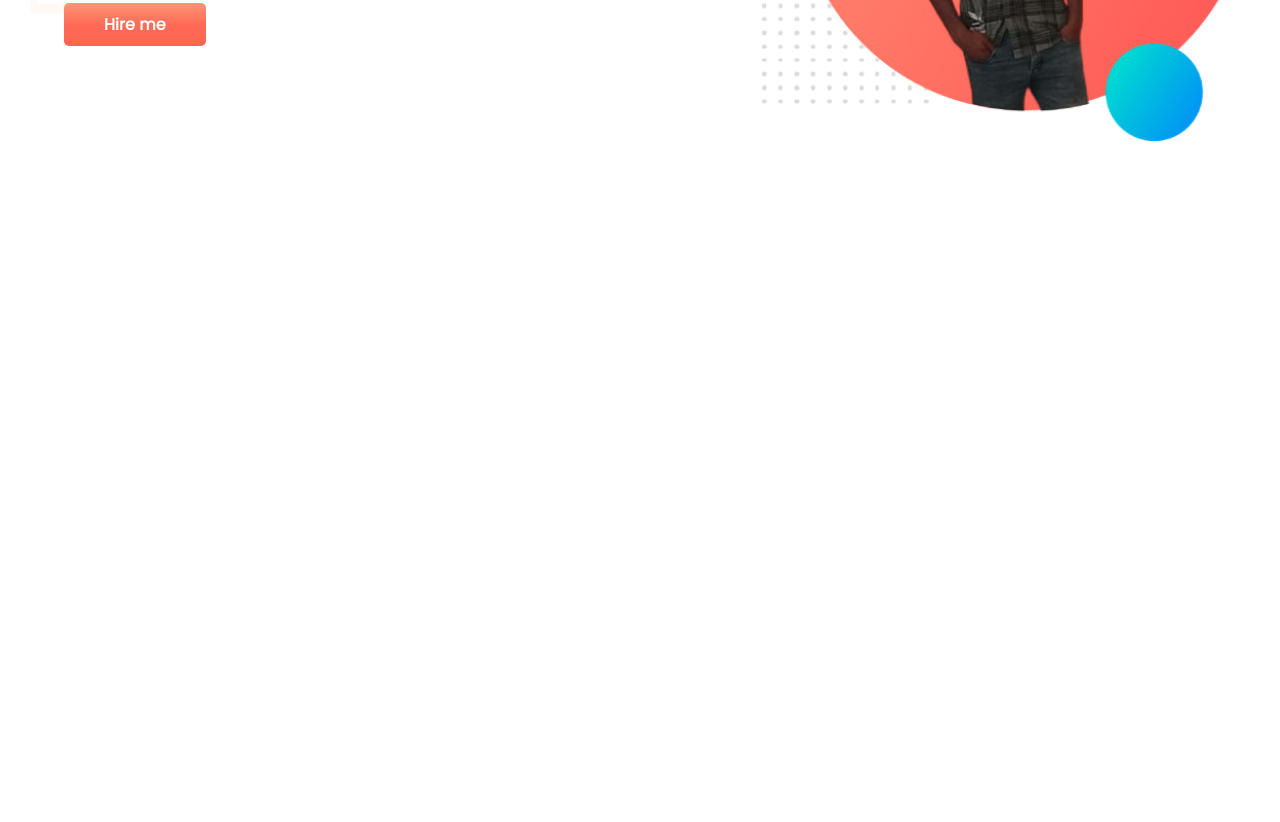
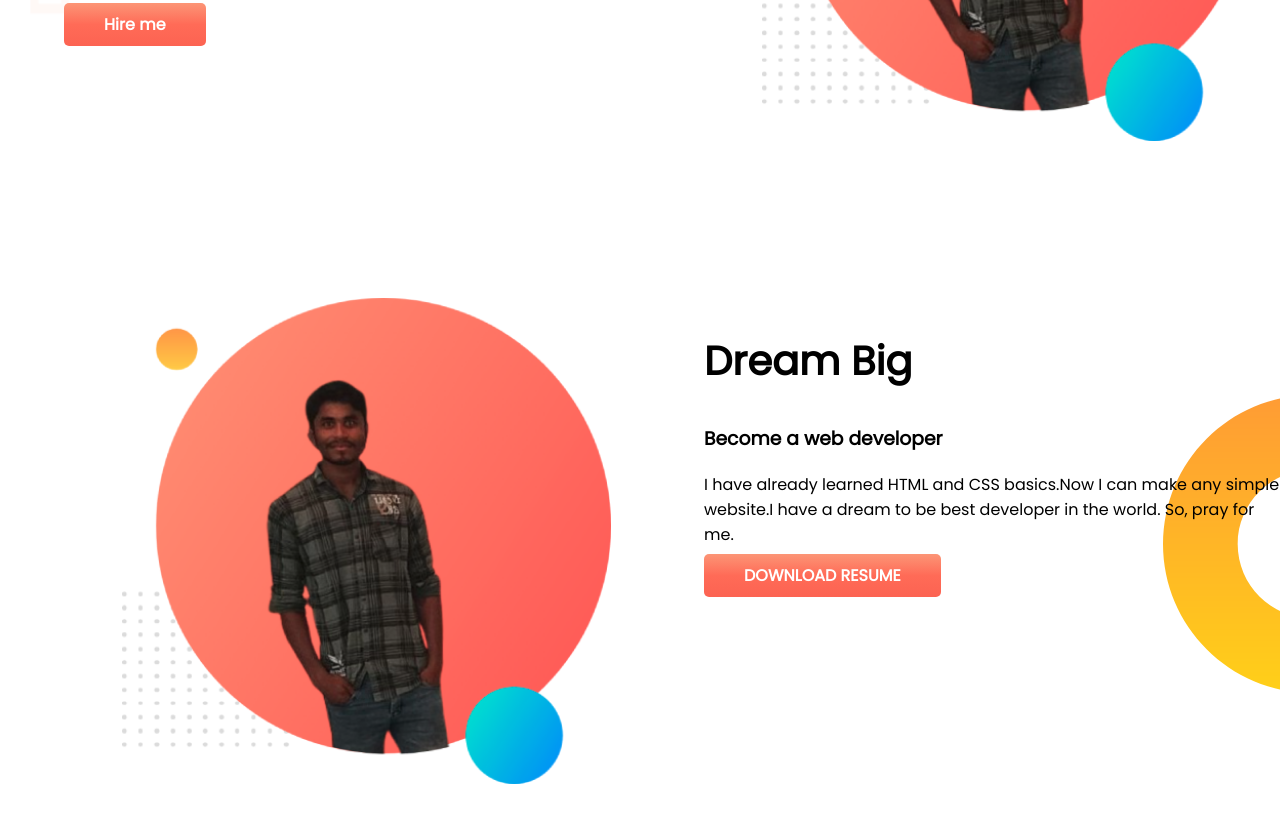
Before and after one commit to Muhammad-Alinoor/myPortfolio, a plain HTML site: page index.html in a window 1280 px wide. Shown: the part 346-1168 px from the top of the page. Before the commit the page ends 800 px from the top, so only its background shows below. Drawn offline with Linux system fonts and the light colour scheme.

Commit message:
section b added

```diff
--- a/index.html
+++ b/index.html
@@ -24,5 +24,16 @@
         <img src="/image/mystylishpik].png" alt="Picture of Muhammad Alinoor">
     </div>
    </section>
+   <section class="dream-big">
+       <div class="half-width">
+            <img src="image/mystylishpik].png" alt="Picture of Muhammad Alinoor">
+       </div>
+       <div class="half-width">
+            <h1>Dream Big</h1>
+            <h3>Become a web developer</h3>
+            <p>I have already learned HTML and CSS basics.Now I can make any simple website.I have a dream to be best developer in the world. So, pray for me.</p>
+            <a class="link-button" target="_blank" href="github.com/Muhammad-Alinoor">DOWNLOAD RESUME</a>
+       </div>
+   </section>
 </body>
 </html>
--- a/style.css
+++ b/style.css
@@ -10,6 +10,7 @@ h1{
 }
 section{
     display: flex;
+    margin-bottom: 150px;
 }
 .half-width{
     width: 50% ;
@@ -31,3 +32,8 @@ section{
     background-image: url(image/top-banner.png);
     background-repeat: no-repeat;
 }
+.dream-big{
+    background-image: url(image/dream-bg.png);
+    background-repeat: no-repeat;
+    background-position: right;
+}
```
Also changed, not shown: image/My pic1.jpg (added).
